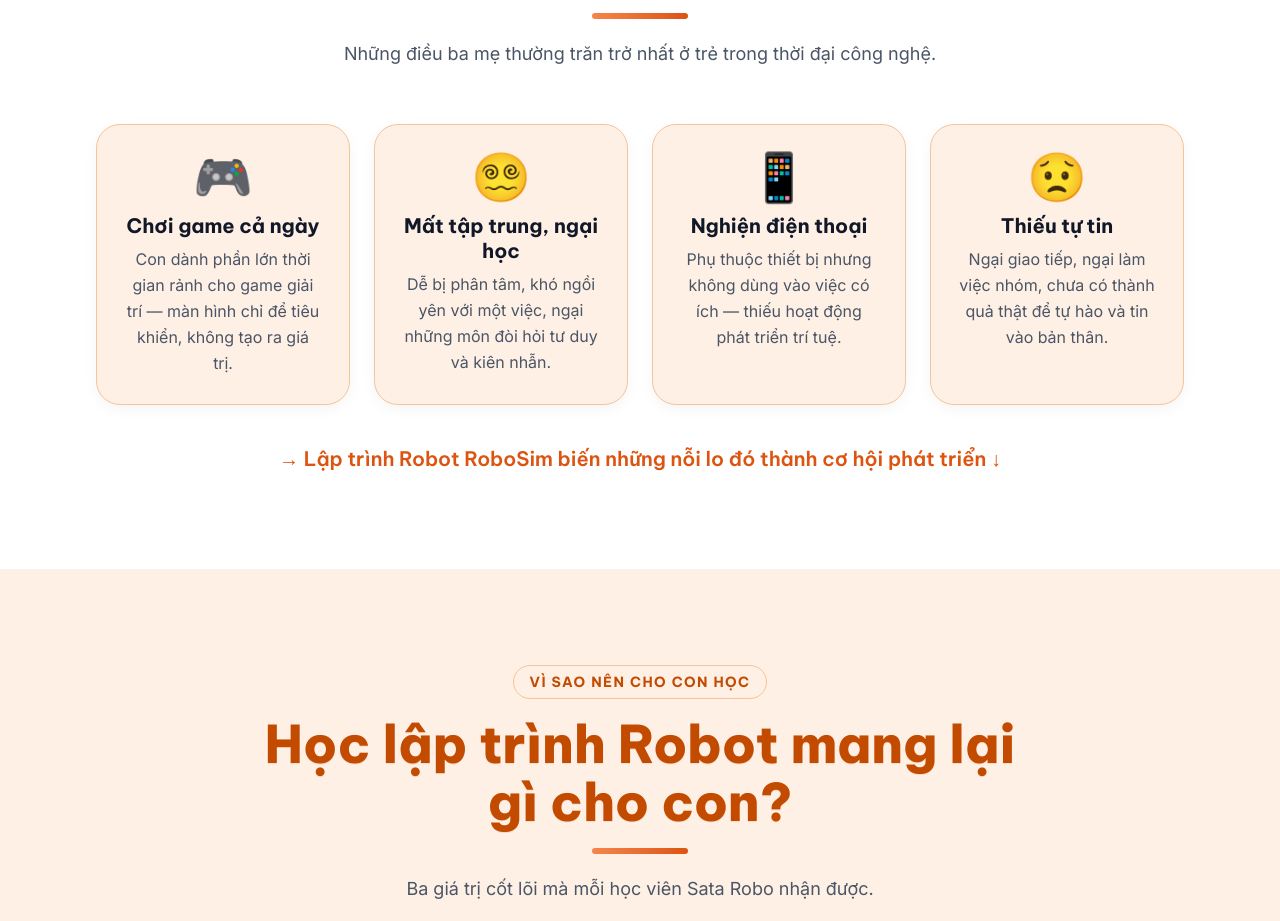
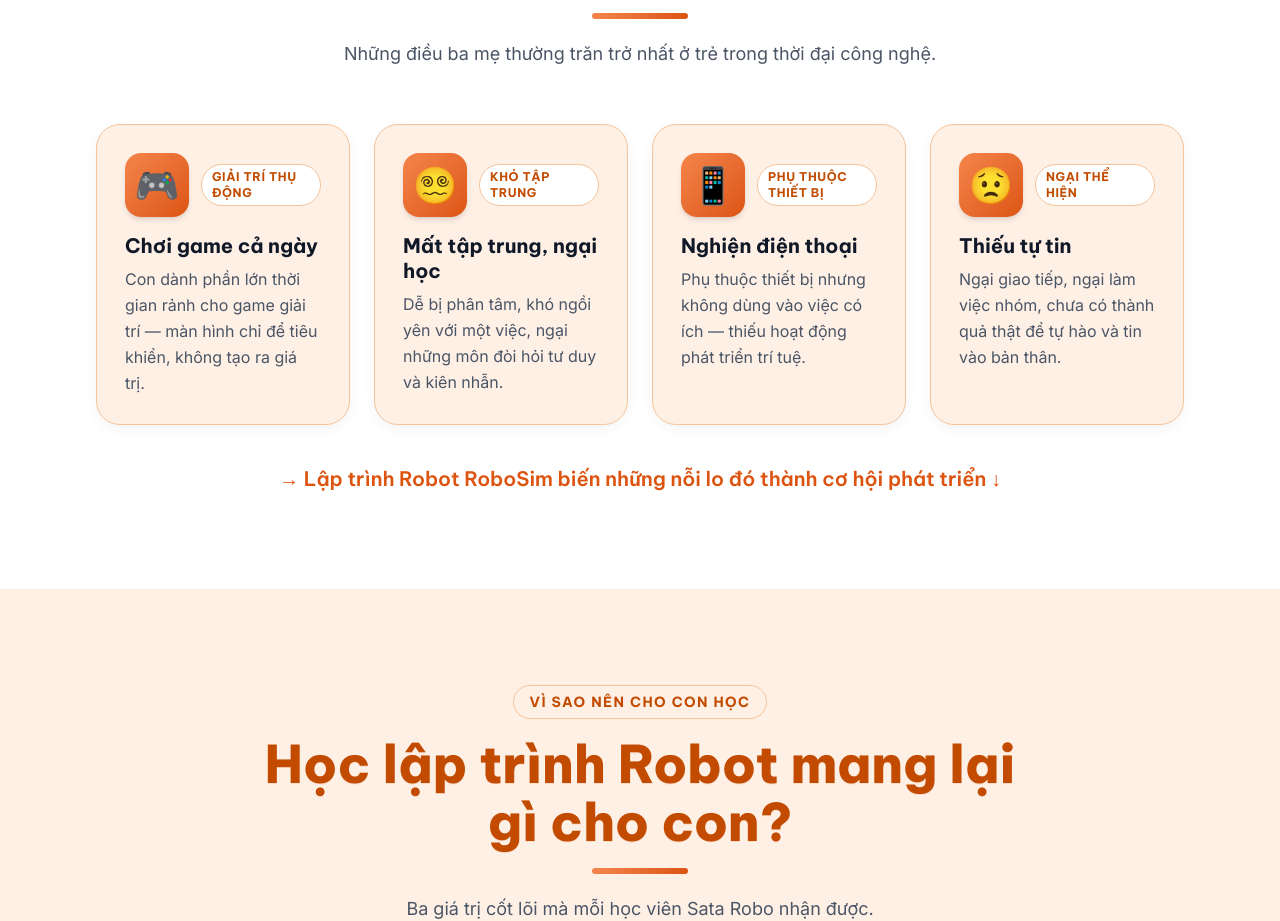
Before and after one commit to hptkk29/LandingPageQuaTang, a Next.js app: page / in a window 1280 px wide. Shown: the part 1786-2707 px from the top of the page. Built offline with nearby package versions, Linux system fonts and the light colour scheme; no server answers.

Commit message:
redesign(problem): card sinh động (icon badge gradient + tag + hover lift)

```diff
--- a/components/sections/Problem.tsx
+++ b/components/sections/Problem.tsx
@@ -5,24 +5,28 @@
 const PAIN_POINTS = [
   {
     icon: "🎮",
+    tag: "Giải trí thụ động",
     title: "Chơi game cả ngày",
     description:
       "Con dành phần lớn thời gian rảnh cho game giải trí — màn hình chỉ để tiêu khiển, không tạo ra giá trị.",
   },
   {
     icon: "😵‍💫",
+    tag: "Khó tập trung",
     title: "Mất tập trung, ngại học",
     description:
       "Dễ bị phân tâm, khó ngồi yên với một việc, ngại những môn đòi hỏi tư duy và kiên nhẫn.",
   },
   {
     icon: "📱",
+    tag: "Phụ thuộc thiết bị",
     title: "Nghiện điện thoại",
     description:
       "Phụ thuộc thiết bị nhưng không dùng vào việc có ích — thiếu hoạt động phát triển trí tuệ.",
   },
   {
     icon: "😟",
+    tag: "Ngại thể hiện",
     title: "Thiếu tự tin",
     description:
       "Ngại giao tiếp, ngại làm việc nhóm, chưa có thành quả thật để tự hào và tin vào bản thân.",
@@ -43,9 +47,16 @@
           {PAIN_POINTS.map((p) => (
             <div
               key={p.title}
-              className="h-full bg-cta-50 rounded-card p-6 md:p-7 border border-[#F5C49A] shadow-soft hover:shadow-card transition-shadow text-center"
+              className="group h-full bg-cta-50 rounded-card p-6 md:p-7 border border-[#F5C49A] shadow-soft hover:shadow-card hover:-translate-y-1.5 transition-all duration-300"
             >
-              <div className="text-4xl md:text-5xl mb-3">{p.icon}</div>
+              <div className="mb-4 flex items-center gap-3">
+                <div className="shrink-0 w-14 h-14 md:w-16 md:h-16 rounded-2xl bg-gradient-to-br from-cta-400 to-cta-600 text-white text-3xl md:text-4xl flex items-center justify-center shadow-md group-hover:scale-110 group-hover:-rotate-6 transition-transform duration-300">
+                  {p.icon}
+                </div>
+                <span className="font-display text-[11px] md:text-xs font-bold uppercase tracking-wider text-cta-700 bg-white border border-[#F5C49A] rounded-pill px-2.5 py-1">
+                  {p.tag}
+                </span>
+              </div>
               <h3 className="font-display text-lg md:text-xl font-bold text-gray-900 mb-2 leading-tight">
                 {p.title}
               </h3>
```
